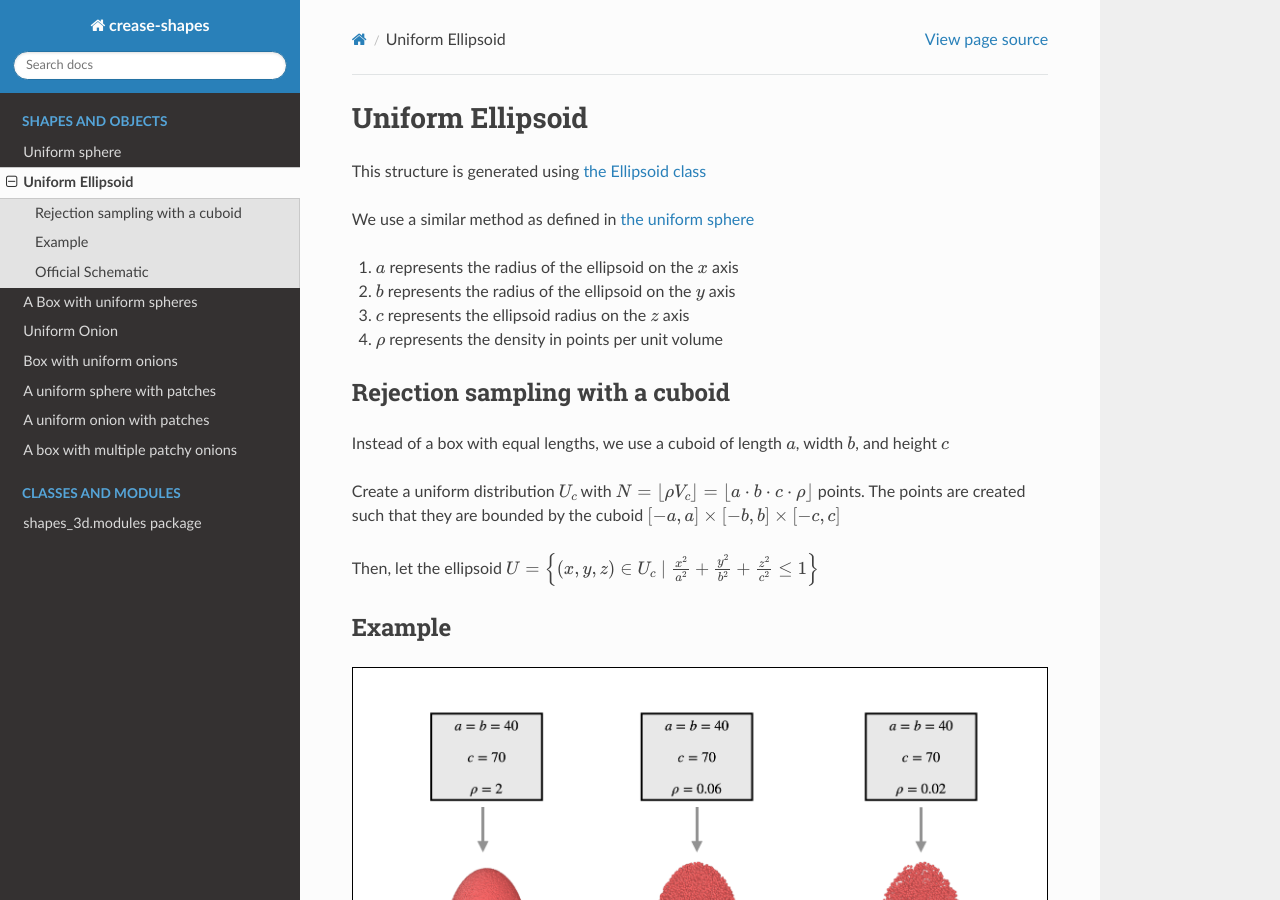
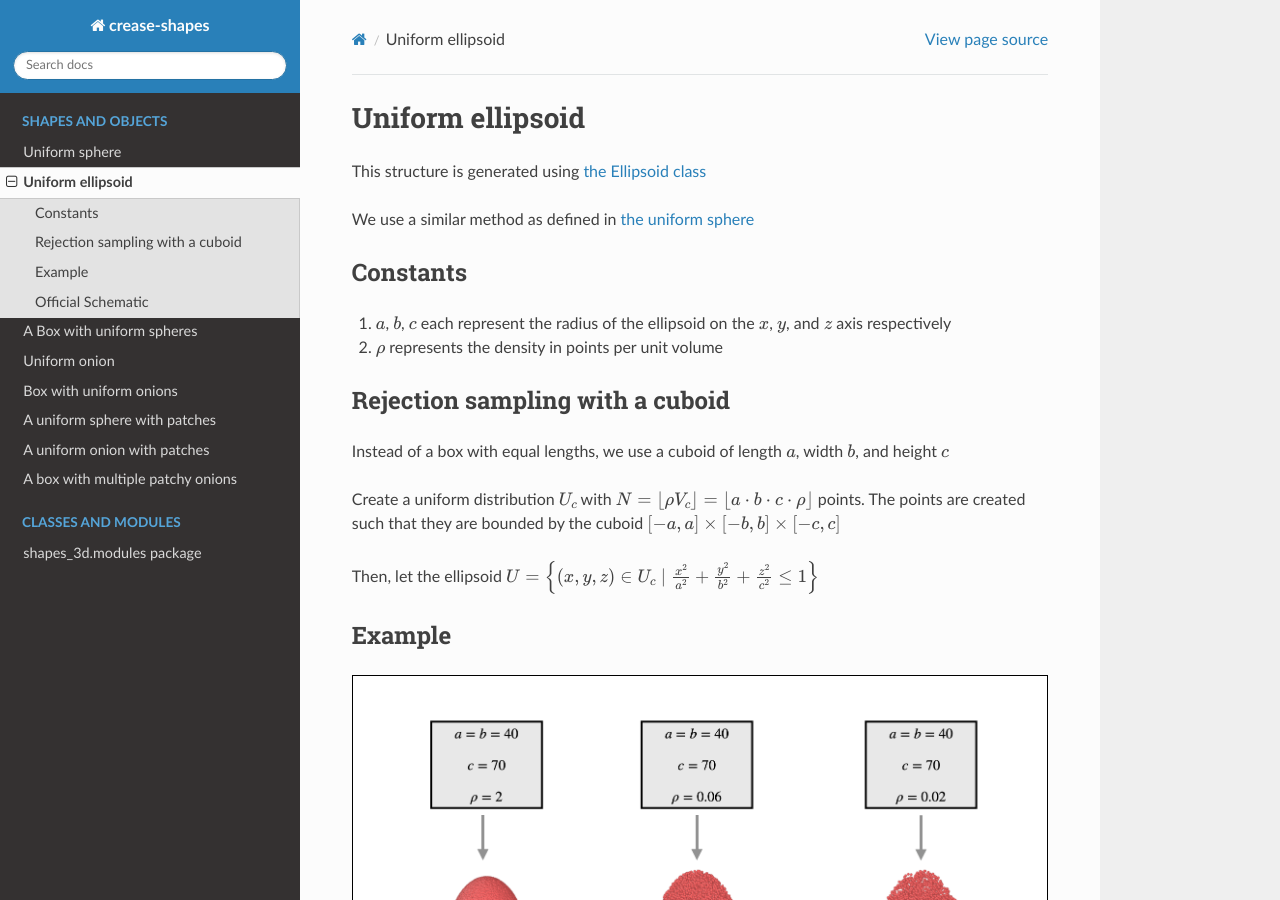
Before and after one commit to vaibhav-venkat/shapes_3d, a Sphinx documentation site: the page built from docs/ellipsoid.rst, in a window 1280 px wide and 900 px high. Built offline with Sphinx 7.4.7 and the Read the Docs theme 3.1.0, drawn with Linux system fonts in a browser that asks for light colours.

```diff
--- a/docs/ellipsoid.rst
+++ b/docs/ellipsoid.rst
@@ -1,14 +1,14 @@
-Uniform Ellipsoid
+Uniform ellipsoid
 ===================
 
 This structure is generated using :ref:`the Ellipsoid class <ellipsoid-class>`
 
 We use a similar method as defined in :ref:`the uniform sphere <uni-sphere>`
 
-1. :math:`a` represents the radius of the ellipsoid on the :math:`x` axis
-2. :math:`b` represents the radius of the ellipsoid on the :math:`y` axis
-3. :math:`c` represents the ellipsoid radius on the :math:`z` axis
-4. :math:`\rho` represents the density in points per unit volume
+Constants
+-----------
+1. :math:`a`, :math:`b`, :math:`c` each represent the radius of the ellipsoid on the :math:`x`, :math:`y`, and :math:`z` axis respectively
+2. :math:`\rho` represents the density in points per unit volume
 
 Rejection sampling with a cuboid
 ------------------------------------
--- a/docs/shapes_3d.modules.rst
+++ b/docs/shapes_3d.modules.rst
@@ -5,6 +5,7 @@ Submodules
 ----------
 
 .. _ellipsoid-class:
+
 shapes\_3d.modules.ellipsoid module
 -----------------------------------
 
--- a/docs/sphere.rst
+++ b/docs/sphere.rst
@@ -6,11 +6,15 @@ Uniform sphere
 
 This structure is generated using :ref:`the Ellipsoid class <ellipsoid-class>`
 
+Constants
+------------
 1. :math:`R` represents the radius of the sphere
 2. :math:`\rho` represents the density in points per unit volume
 
+.. _box-rejection:
+
 Box rejection sampling
--------------------------
+-----------------------
 
 We can generate a uniform sphere by sampling a uniform distribution in the box around it.
 
```
Also changed, not shown: other parts of docs/shapes_3d.modules.rst (+2 -0 lines), docs/onion.rst (+42 -1 lines), docs/images/Core-Corona-Spheroid.png (renamed from docs/images/Core-Corona Spheroid.png), 4 other files.
